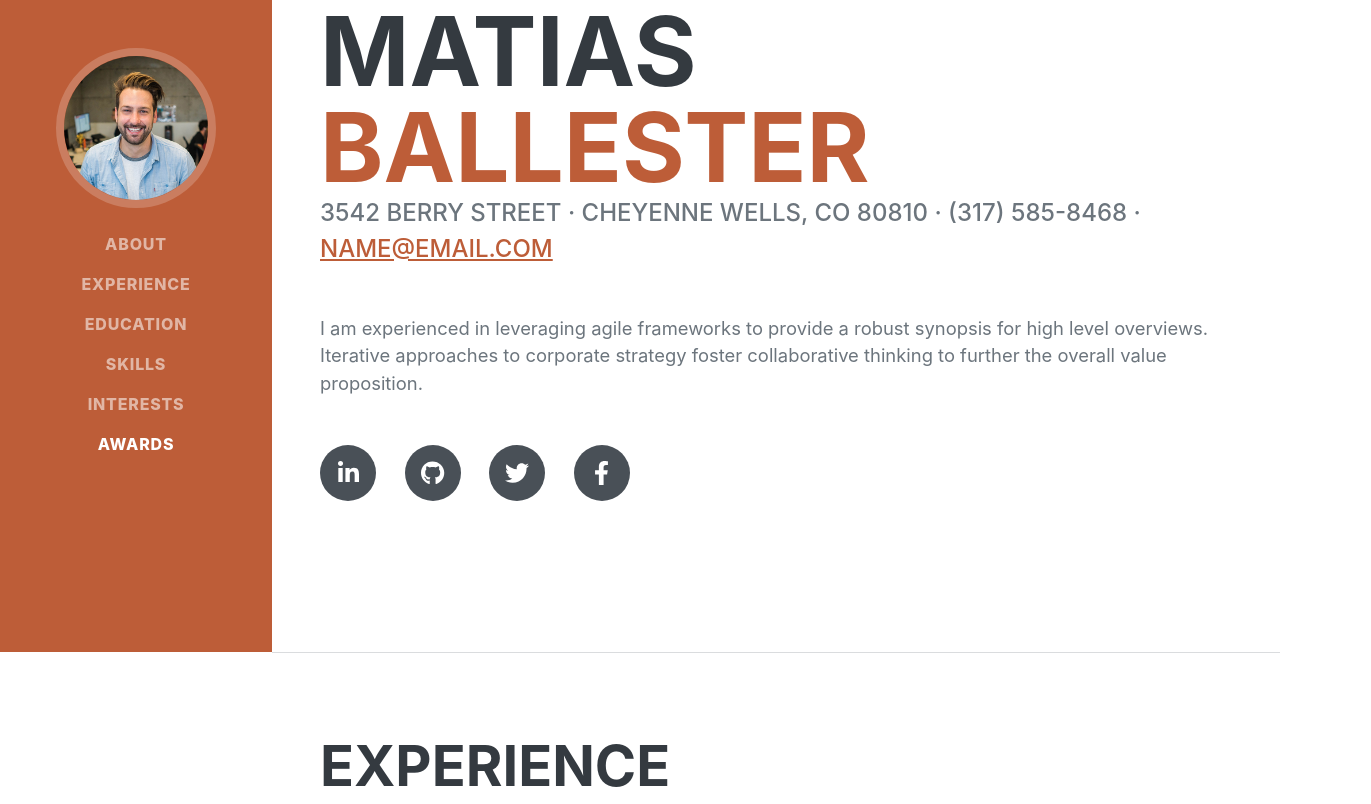
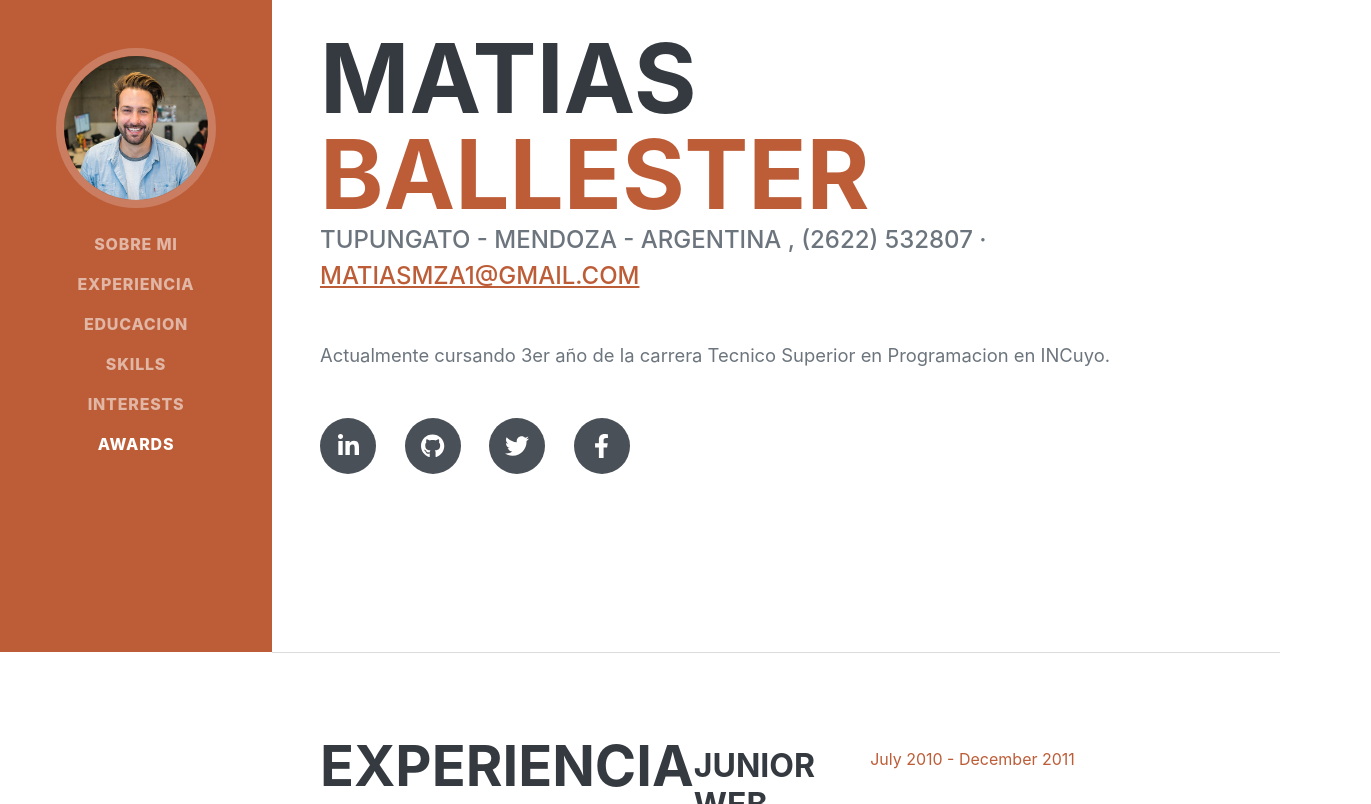
Before and after one commit to matiasmza1/Portfolio-Ballester, a plain HTML site: page index.html in a window 1280 px wide. Shown: the part 148-952 px from the top of the page, 1371 px wide, since content can reach past the window. Drawn offline with nearby package versions, Linux system fonts and the light colour scheme; a web font is replaced by a local one.

```diff
--- a/index.html
+++ b/index.html
@@ -25,9 +25,9 @@
             <button class="navbar-toggler" type="button" data-bs-toggle="collapse" data-bs-target="#navbarResponsive" aria-controls="navbarResponsive" aria-expanded="false" aria-label="Toggle navigation"><span class="navbar-toggler-icon"></span></button>
             <div class="collapse navbar-collapse" id="navbarResponsive">
                 <ul class="navbar-nav">
-                    <li class="nav-item"><a class="nav-link js-scroll-trigger" href="#about">About</a></li>
-                    <li class="nav-item"><a class="nav-link js-scroll-trigger" href="#experience">Experience</a></li>
-                    <li class="nav-item"><a class="nav-link js-scroll-trigger" href="#education">Education</a></li>
+                    <li class="nav-item"><a class="nav-link js-scroll-trigger" href="#about">Sobre Mi</a></li>
+                    <li class="nav-item"><a class="nav-link js-scroll-trigger" href="#experience">Experiencia</a></li>
+                    <li class="nav-item"><a class="nav-link js-scroll-trigger" href="#education">Educacion</a></li>
                     <li class="nav-item"><a class="nav-link js-scroll-trigger" href="#skills">Skills</a></li>
                     <li class="nav-item"><a class="nav-link js-scroll-trigger" href="#interests">Interests</a></li>
                     <li class="nav-item"><a class="nav-link js-scroll-trigger" href="#awards">Awards</a></li>
@@ -44,10 +44,10 @@
                         <span class="text-primary">BALLESTER</span>
                     </h1>
                     <div class="subheading mb-5">
-                        3542 Berry Street · Cheyenne Wells, CO 80810 · (317) 585-8468 ·
-                        <a href="mailto:name@email.com">name@email.com</a>
+                        Tupungato - Mendoza - Argentina , (2622) 532807 ·
+                        <a href="mailto:name@email.com">matiasmza1@gmail.com</a>
                     </div>
-                    <p class="lead mb-5">I am experienced in leveraging agile frameworks to provide a robust synopsis for high level overviews. Iterative approaches to corporate strategy foster collaborative thinking to further the overall value proposition.</p>
+                    <p class="lead mb-5">Actualmente cursando 3er año de la carrera Tecnico Superior en Programacion en INCuyo.</p>
                     <div class="social-icons">
                         <a class="social-icon" href="#!"><i class="fab fa-linkedin-in"></i></a>
                         <a class="social-icon" href="#!"><i class="fab fa-github"></i></a>
@@ -60,7 +60,7 @@
             <!-- Experience-->
             <section class="resume-section" id="experience">
                 <div class="resume-section-content">
-                    <h2 class="mb-5">Experience</h2>
+                    <h2 class="mb-5">Experiencia</h2>
                     <div class="d-flex flex-column flex-md-row justify-content-between mb-5">
                         <div class="flex-grow-1">
                             <h3 class="mb-0">Senior Web Developer</h3>
@@ -69,13 +69,13 @@
                         </div>
                         <div class="flex-shrink-0"><span class="text-primary">March 2013 - Present</span></div>
                     </div>
-                    <div class="d-flex flex-column flex-md-row justify-content-between mb-5">
+                   <!--  <div class="d-flex flex-column flex-md-row justify-content-between mb-5">
                         <div class="flex-grow-1">
                             <h3 class="mb-0">Web Developer</h3>
                             <div class="subheading mb-3">Intelitec Solutions</div>
                             <p>Capitalize on low hanging fruit to identify a ballpark value added activity to beta test. Override the digital divide with additional clickthroughs from DevOps. Nanotechnology immersion along the information highway will close the loop on focusing solely on the bottom line.</p>
                         </div>
-                        <div class="flex-shrink-0"><span class="text-primary">December 2011 - March 2013</span></div>
+                        <div class="flex-shrink-0"><span class="text-primary">December 2011 - March 2013</span></div> -->
                     </div>
                     <div class="d-flex flex-column flex-md-row justify-content-between mb-5">
                         <div class="flex-grow-1">
```
